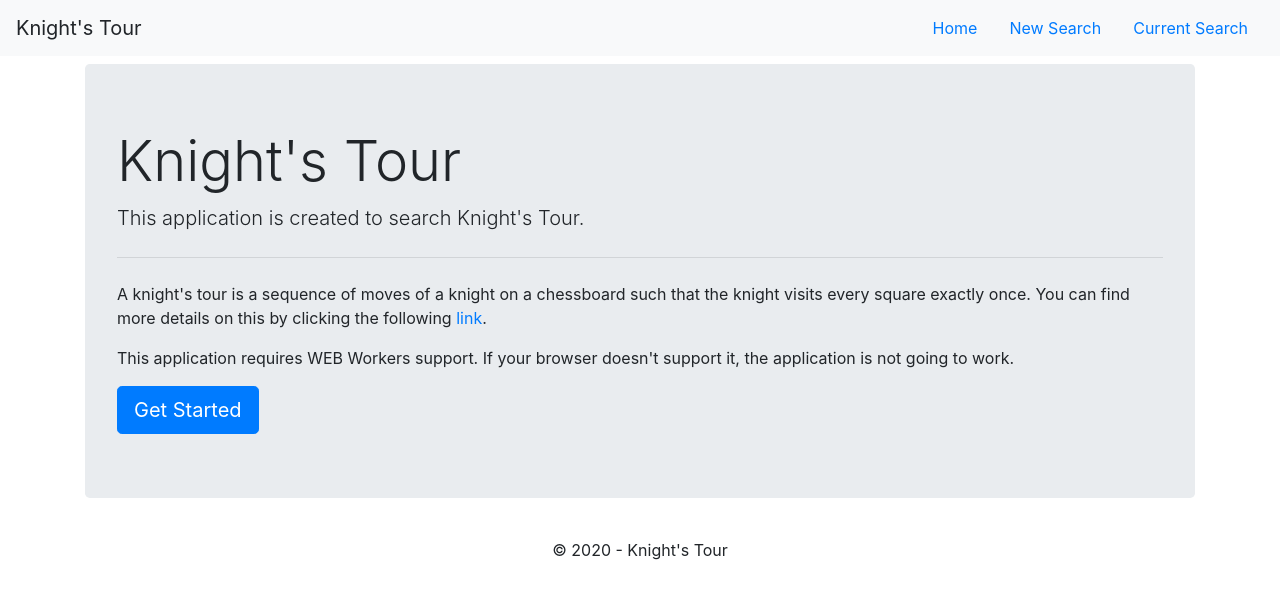
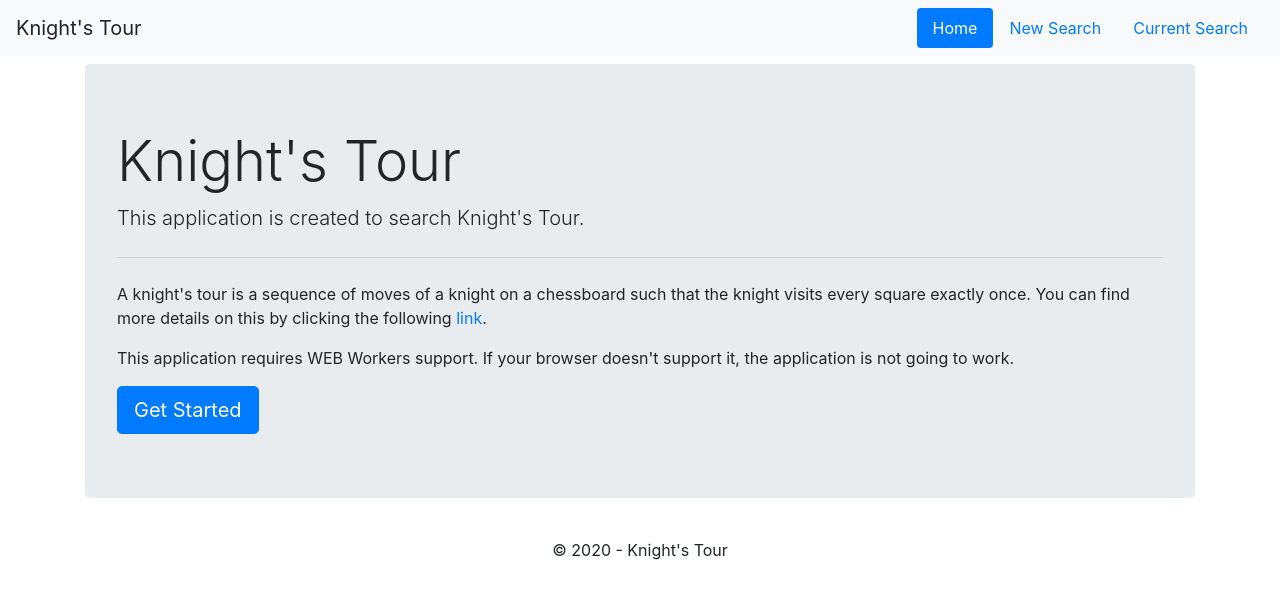
Before and after one commit to sergeypogorelov/knight-tour, a React app: page /#/home in a window 1280 px wide. Shown: the top 598 px of the page. Built offline with nearby package versions, Linux system fonts and the light colour scheme.

Commit message:
add router, add 404 page

```diff
--- a/package.json
+++ b/package.json
@@ -24,8 +24,10 @@
   },
   "homepage": "https://github.com/sergeypogorelov/knight-tour#readme",
   "devDependencies": {
+    "@types/classnames": "^2.2.10",
     "@types/react": "^16.9.23",
     "@types/react-dom": "^16.9.5",
+    "@types/react-router-dom": "^5.1.3",
     "autoprefixer": "^9.6.1",
     "css-loader": "^3.0.0",
     "file-loader": "^4.0.0",
@@ -48,13 +50,13 @@
     "worker-loader": "^2.0.0"
   },
   "dependencies": {
-    "@types/classnames": "^2.2.10",
     "bootstrap": "^4.3.1",
     "classnames": "^2.2.6",
     "dot": "^1.1.2",
     "live-event": "^1.0.1",
     "react": "^16.13.0",
     "react-dom": "^16.13.0",
+    "react-router-dom": "^5.1.2",
     "rxjs": "^6.5.2"
   }
 }
--- a/src/app/app.component.tsx
+++ b/src/app/app.component.tsx
@@ -1,4 +1,10 @@
 import * as React from "react";
+import {
+  HashRouter as Router,
+  Switch,
+  Route,
+  Redirect
+} from "react-router-dom";
 
 import BruteForceWorker from "worker-loader!./workers/brute-force";
 
@@ -9,6 +15,7 @@ import { HeaderComponent } from "./main/layout/header/header.component";
 import { FooterComponent } from "./main/layout/footer/footer.component";
 
 import { HomePageComponent } from "./main/pages/home/home-page.component";
+import { NotFoundPageComponent } from "./main/pages/not-found/not-found-page.component";
 
 export class AppComponent extends React.Component {
   // componentDidMount() {
@@ -37,11 +44,21 @@ export class AppComponent extends React.Component {
 
   render() {
     return (
-      <div className="wrapper">
+      <Router>
         <HeaderComponent />
-        <HomePageComponent />
+        <Switch>
+          <Route path="/" exact>
+            <Redirect to="/home" />
+          </Route>
+          <Route path="/home">
+            <HomePageComponent />
+          </Route>
+          <Route path="*">
+            <NotFoundPageComponent />
+          </Route>
+        </Switch>
         <FooterComponent />
-      </div>
+      </Router>
     );
   }
 }
--- a/src/app/main/layout/header/primary-navigation/primary-navigation-item/primary-navigation-item.component.tsx
+++ b/src/app/main/layout/header/primary-navigation/primary-navigation-item/primary-navigation-item.component.tsx
@@ -1,4 +1,5 @@
 import * as React from "react";
+import { NavLink } from "react-router-dom";
 
 import { PrimaryNavigationItemProps } from "./primary-navigation-item-props.interface";
 
@@ -6,8 +7,8 @@ export const PrimaryNavigationItemComponent = (
   props: PrimaryNavigationItemProps
 ) => (
   <div className="nav-item">
-    <a className="nav-link" href="#">
+    <NavLink className="nav-link" activeClassName="active" to={props.href}>
       {props.label}
-    </a>
+    </NavLink>
   </div>
 );
--- a/src/app/main/layout/header/primary-navigation/primary-navigation-items.ts
+++ b/src/app/main/layout/header/primary-navigation/primary-navigation-items.ts
@@ -2,15 +2,15 @@ import { PrimaryNavigationItemProps } from "./primary-navigation-item/primary-na
 
 export const primaryNavigationItems: PrimaryNavigationItemProps[] = [
   {
-    href: "home",
+    href: "/home",
     label: "Home"
   },
   {
-    href: "new-search",
+    href: "/new-search",
     label: "New Search"
   },
   {
-    href: "current-search",
+    href: "/current-search",
     label: "Current Search"
   }
 ];
--- a/src/app/main/layout/header/primary-navigation/primary-navigation.component.tsx
+++ b/src/app/main/layout/header/primary-navigation/primary-navigation.component.tsx
@@ -8,11 +8,7 @@ export class PrimaryNavigationComponent extends React.Component {
     return (
       <div className="nav nav-pills">
         {primaryNavigationItems.map(props => (
-          <PrimaryNavigationItemComponent
-            key={props.href}
-            href={props.href}
-            label={props.label}
-          />
+          <PrimaryNavigationItemComponent key={props.href} {...props} />
         ))}
       </div>
     );
--- /dev/null
+++ b/src/app/main/pages/not-found/not-found-page.component.tsx
@@ -0,0 +1,5 @@
+import * as React from "react";
+
+export const NotFoundPageComponent = () => (
+  <h2 className="text-center">Not Found Error</h2>
+);
```
Also changed, not shown: 1 other file (tests, documents, lock files or other folders).
